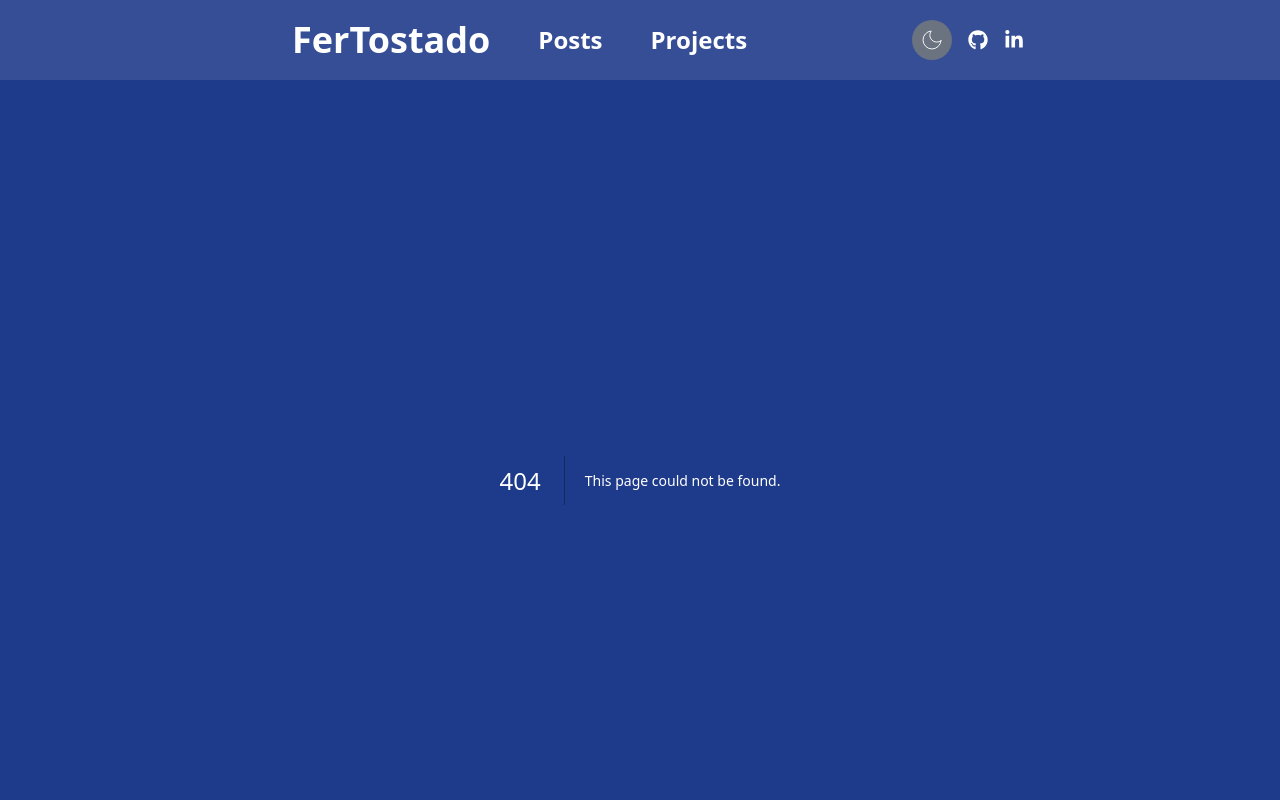
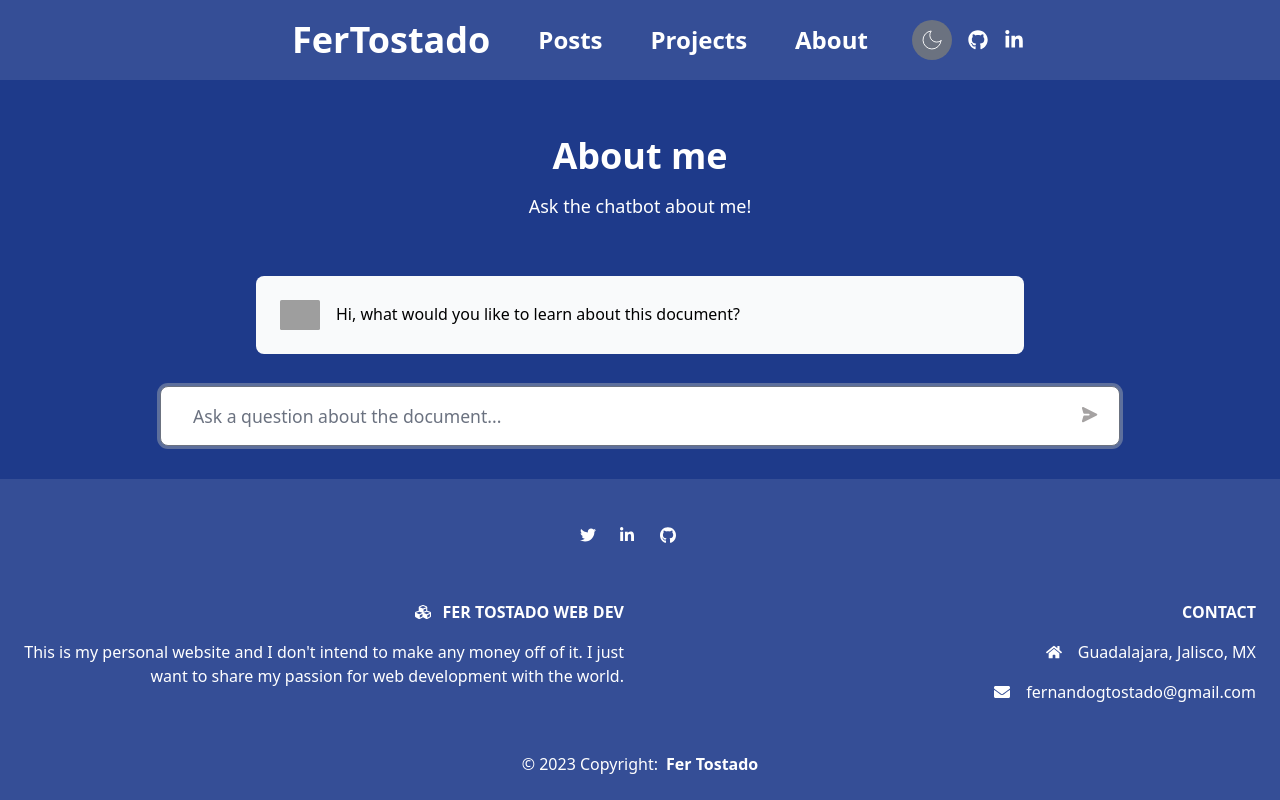
Before and after one commit to esponges/fer-personal-site, a Next.js app: page /about in a window 1280 px wide. Before the commit this address had no page. Shown: the top 800 px of the page. Built offline with nearby package versions, Linux system fonts and the light colour scheme; grey boxes are pictures that could not be loaded.

Commit message:
page and missing deps

```diff
--- a/package.json
+++ b/package.json
@@ -22,6 +22,7 @@
     "drizzle-orm": "^0.26.5",
     "imagekitio-react": "^2.0.0",
     "langchain": "0.0.95",
+    "lucide-react": "^0.260.0",
     "markdown-to-jsx": "^7.2.1",
     "next": "^13.4.5",
     "next-auth": "^4.22.1",
--- /dev/null
+++ b/src/app/about/head.tsx
@@ -0,0 +1,5 @@
+import DefaultTags from "~/app/defaultTags";
+
+export default function Head() {
+  return <DefaultTags />;
+}
--- /dev/null
+++ b/src/app/about/page.tsx
@@ -0,0 +1,25 @@
+import { PageHeader } from '~/components/atoms/pageHeader';
+import { Container } from '~/components/organisms/container';
+
+import { generateMetadata } from '~/app/defaultMetadata';
+import { ChatBot } from '~/components/organisms/chatbot';
+
+export const metadata = await generateMetadata({
+  title: 'About me',
+  description: 'Ask the chatbot about me!',
+});
+
+// eslint-disable-next-line @typescript-eslint/require-await
+export default async function About() {
+  return (
+    <>
+      <Container>
+        <PageHeader
+          title="About me"
+          description="Ask the chatbot about me!"
+        />
+        <ChatBot />
+      </Container>
+    </>
+  );
+}
--- a/src/components/layouts/navbar.tsx
+++ b/src/components/layouts/navbar.tsx
@@ -77,6 +77,14 @@ export const Navbar = () => {
               >
                 Projects
               </NavbarLink>
+              <NavbarLink
+                href={Routes.about}
+                textSize="md:text-xl lg:text-2xl text-lg"
+                className={NAV_LINK_HOVER_CLASS}
+                shouldDisplay={!isMobile}
+              >
+                About
+              </NavbarLink>
             </div>
             <div className="hidden flex-row items-center gap-4 md:flex">
               <DarkModeToggler />
--- a/src/components/organisms/chatbox.tsx
+++ b/src/components/organisms/chatbot.tsx
@@ -12,7 +12,7 @@ import type { ChatMessage } from '~/types';
 import type { Document } from 'langchain/document';
 import type { ApiChatResponseBody } from '~/types';
 
-export const ChatBox = () => {
+export const ChatBot = () => {
   const [query, setQuery] = useState<string>('');
   const [loading, setLoading] = useState<boolean>(false);
   const [error, setError] = useState<string | null>(null);
--- a/src/types/enums.ts
+++ b/src/types/enums.ts
@@ -22,6 +22,7 @@ export enum Emojis {
 
 export enum Routes {
   home = '/',
+  about = '/about',
   me = '/me',
   posts = '/posts',
   projects = '/projects',
```
Also changed, not shown: 1 other file (tests, documents, lock files or other folders).
